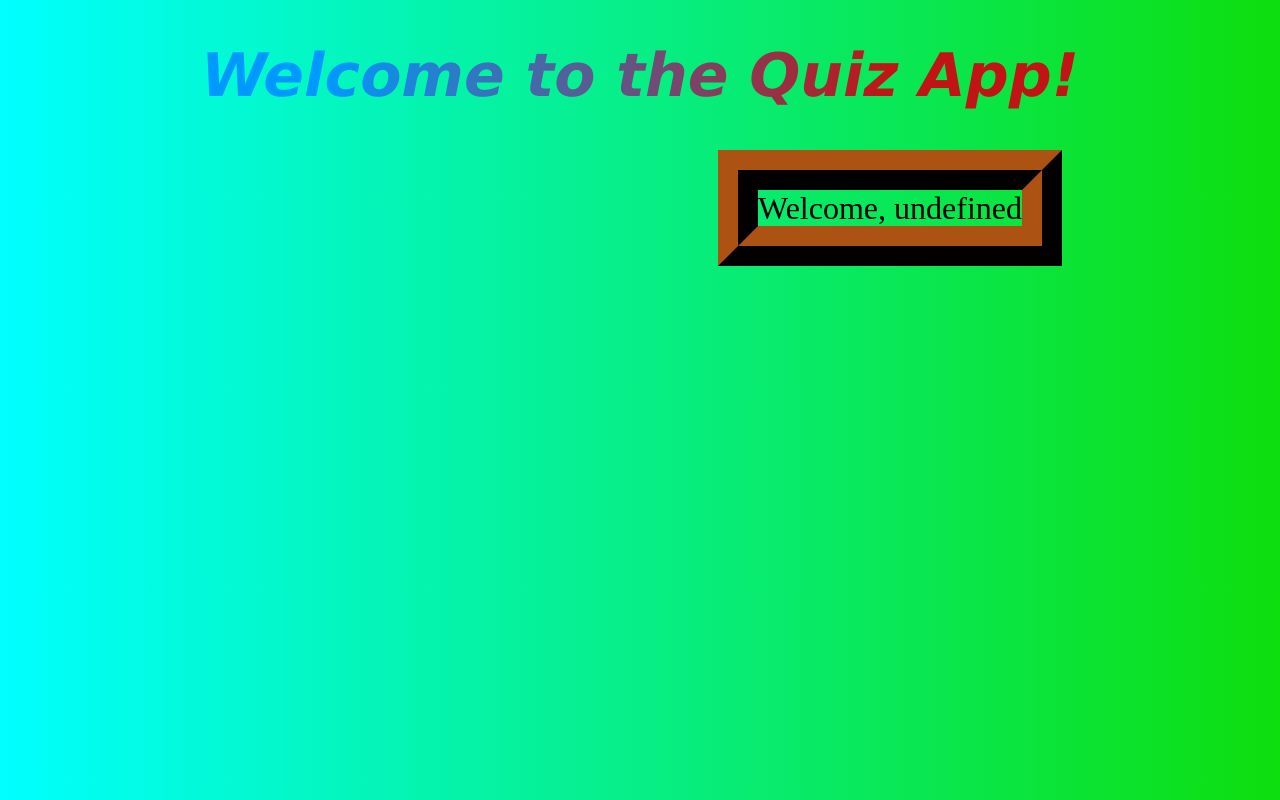
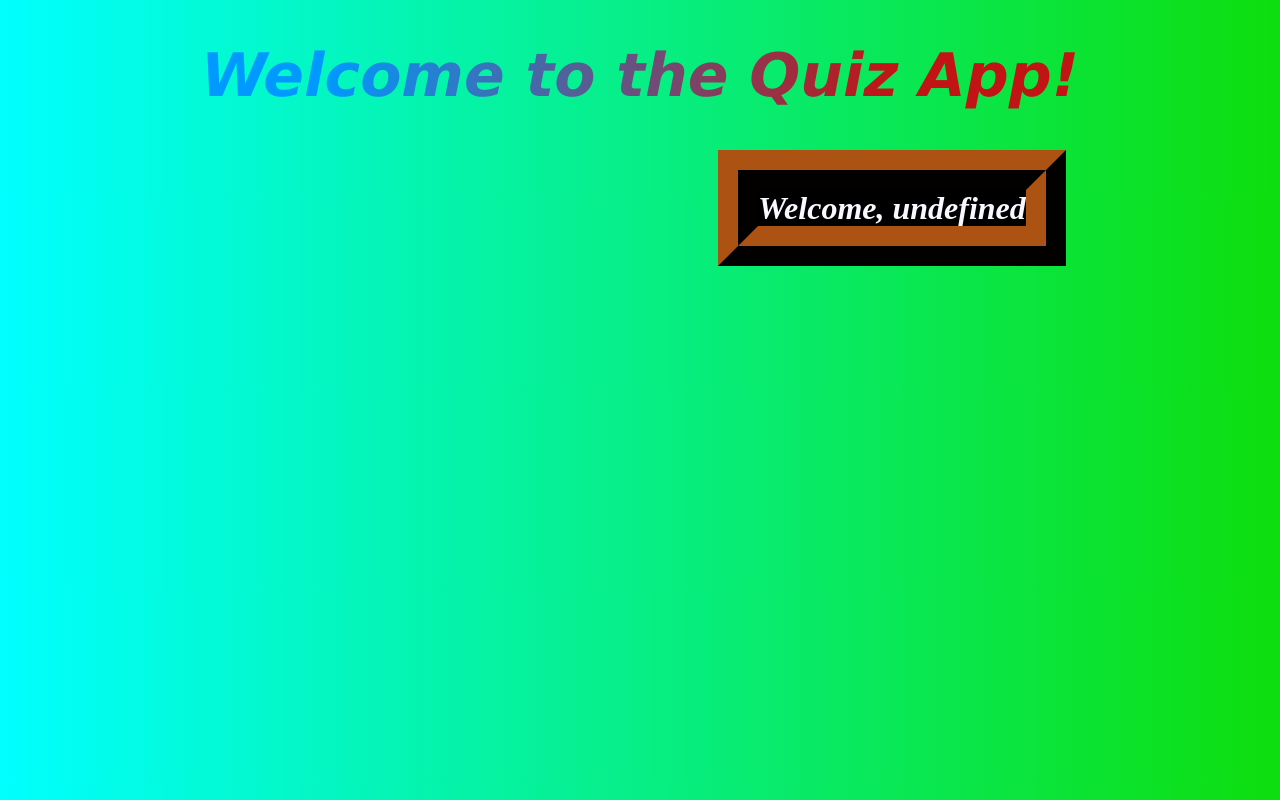
Before and after one commit to MohamadElgendy23/React-projects, a React (Vite) app in the folder quizapp/: page /firstquestion in a window 1280 px wide. Built offline with nearby package versions, Linux system fonts and the light colour scheme.

Commit message:
update to border that is all

```diff
--- a/quizapp/src/styles.css
+++ b/quizapp/src/styles.css
@@ -65,14 +65,17 @@ img {
 }
 
 .WelcomeName {
-  color: black;
+  color:ghostwhite;
   position: relative;
   top:40px;
   right: -710px;
   font-size: xx-large;
-  font-weight:lighter;
+  font-weight:bold;
+  font-style: oblique;
   border: 1.5px solid black;
   border-width: 40px;
   border-style:ridge;
   border-color: rgb(88, 42, 10);
+  background-color: black;
+
 }
```
